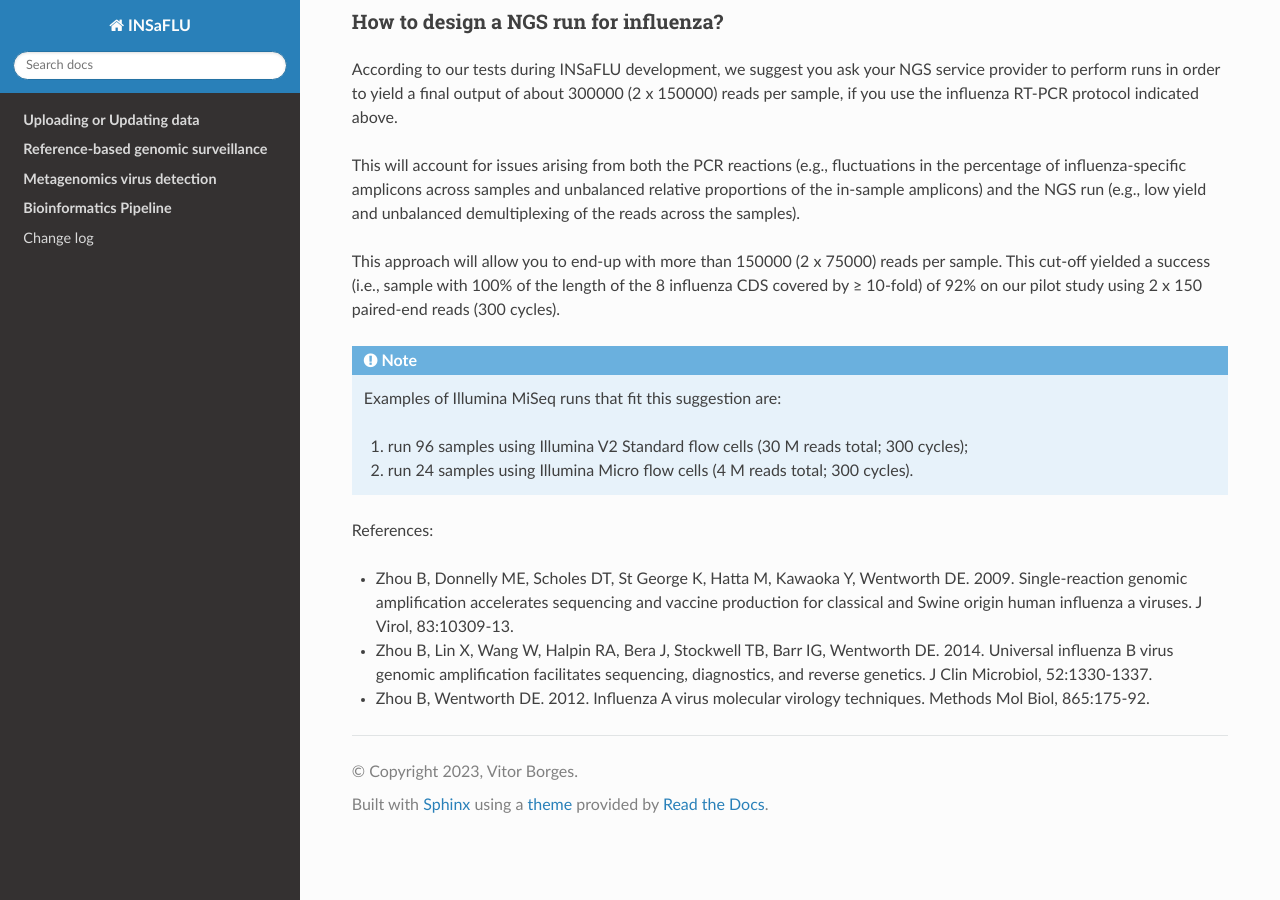
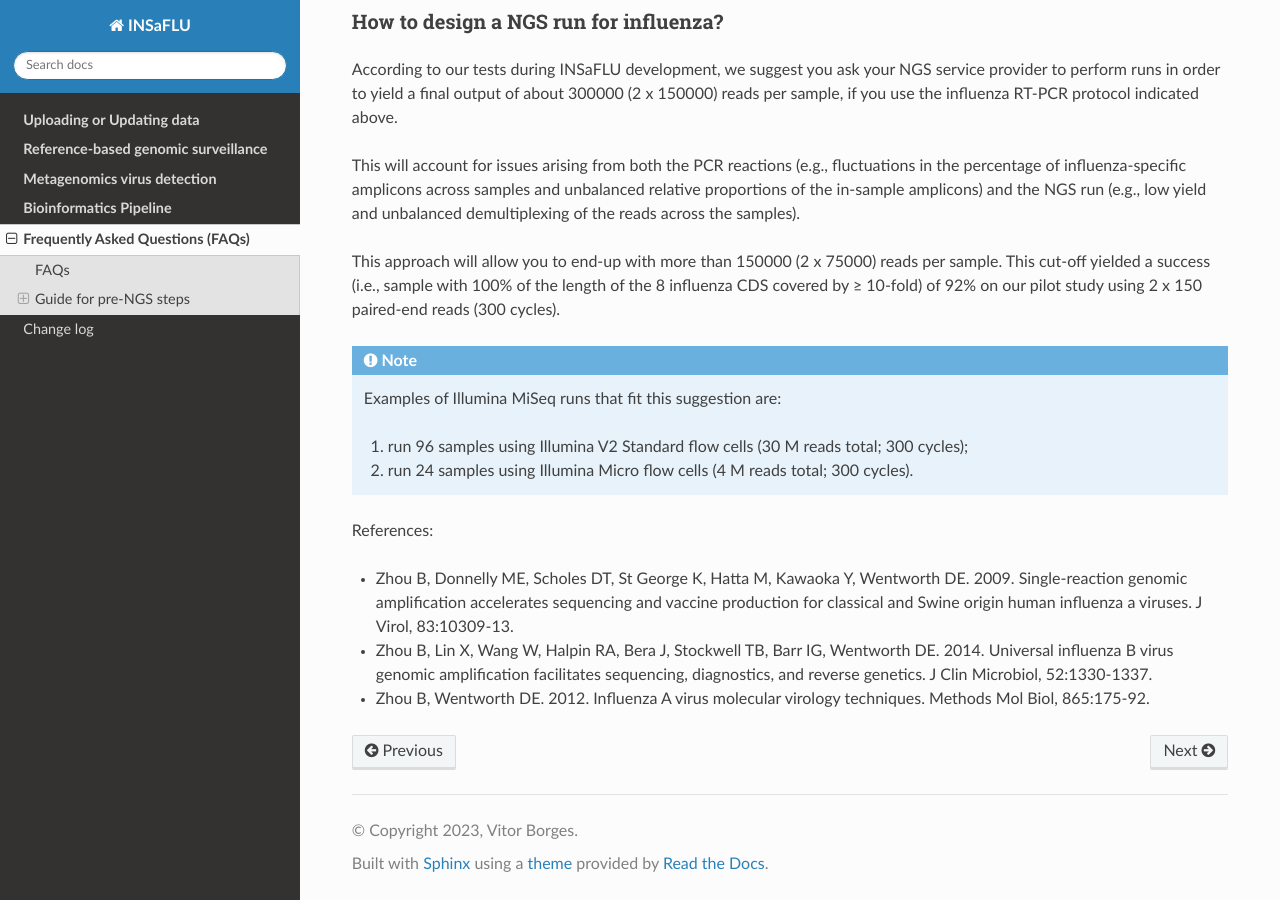
Before and after one commit to INSaFLU/insaflu_docs, a Sphinx documentation site: the page built from docs/FAQs.rst, in a window 1280 px wide and 900 px high, scrolled down 1010 px. Built offline with Sphinx 7.4.7 and the Read the Docs theme 3.1.0, drawn with Linux system fonts in a browser that asks for light colours; formulas are drawn with MathJax 3; pages that are not in the unit, such as notebooks, are missing from menus.

Commit message:
Update index with FAQs

```diff
--- a/docs/index.rst
+++ b/docs/index.rst
@@ -55,5 +55,5 @@ Contents
    routine_genomic_surveillance.rst
    metagenomics_virus_detection.rst
    bioinformatics_pipeline.rst
-   guide_pre_ngs.rst
+   FAQs.rst
    change_log.rst
```
